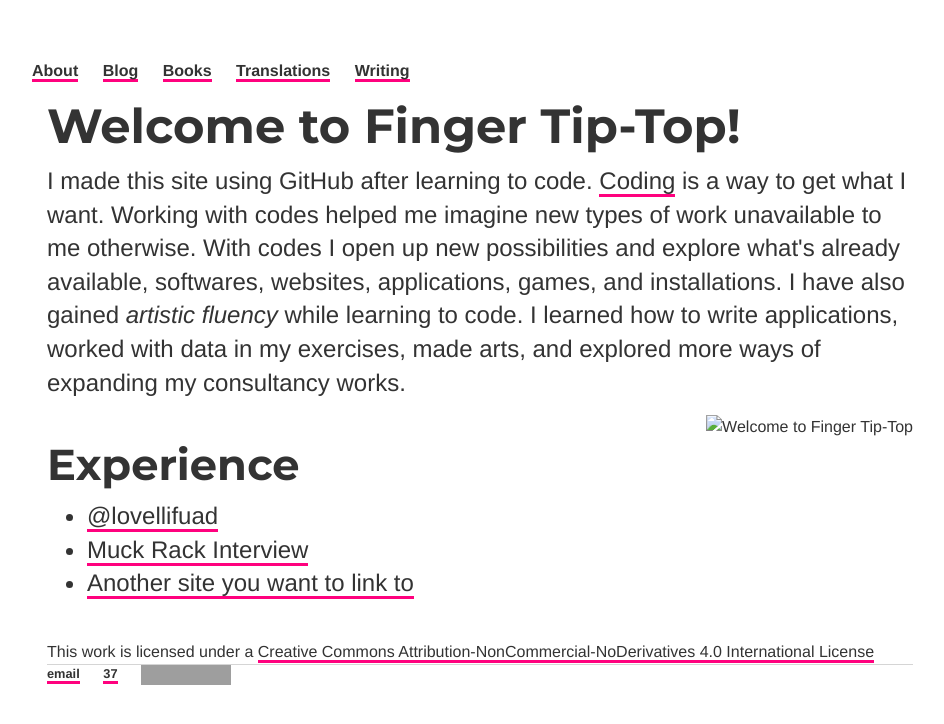
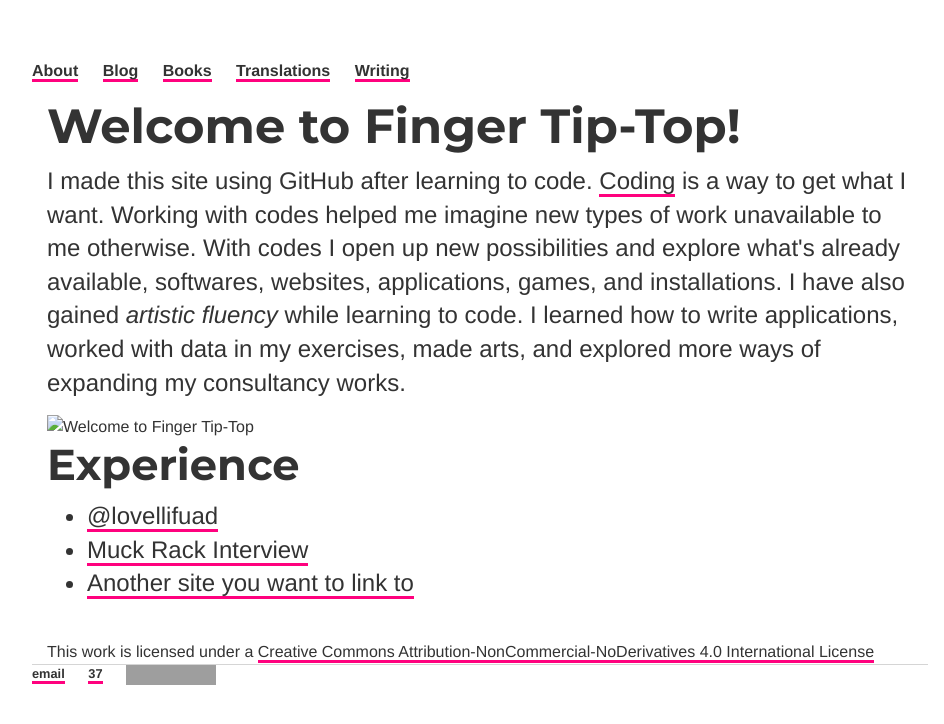
Before and after one commit to ariesti/ariesti.github.io, a Jekyll site: the page built from about/index.html, in a window 1280 px wide. Shown: the top 724 px of the page, without its empty margins (160-1104 px from the left). Built offline with Jekyll 4.4.1, drawn with Linux system fonts in a browser that asks for light colours; grey boxes are pictures that could not be loaded.

Commit message:
Update index.html

```diff
--- a/about/index.html
+++ b/about/index.html
@@ -13,11 +13,8 @@
 			With codes I open up new possibilities and explore what's already available, softwares, websites, applications, games, and installations.
 			I have also gained <i>artistic fluency</i> while learning to code.
 			I learned how to write applications, worked with data in my exercises, made arts, and explored more ways of expanding my consultancy works.</p>
-			<div class="image1">
-			<img src="assets/1-Halloween.png" alt="Welcome to Finger Tip-Top" style="float:right" />
-			<div>
+			<img src="assets/1-ftt.png" alt="Welcome to Finger Tip-Top" style="float:left" />
 			<br />
-
 		</div>
 		<div class="about2">
 			<h2>Experience</h2>
```
